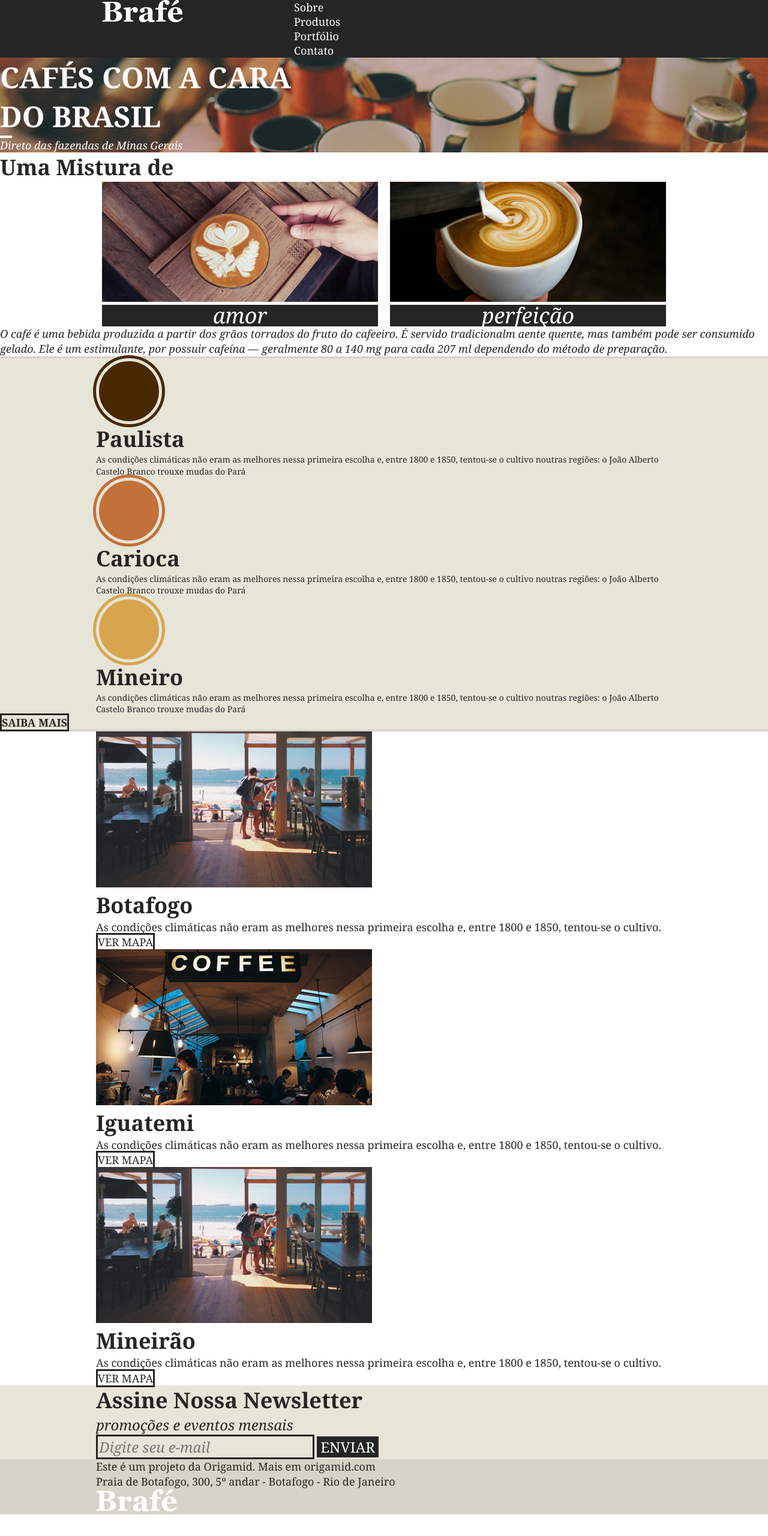
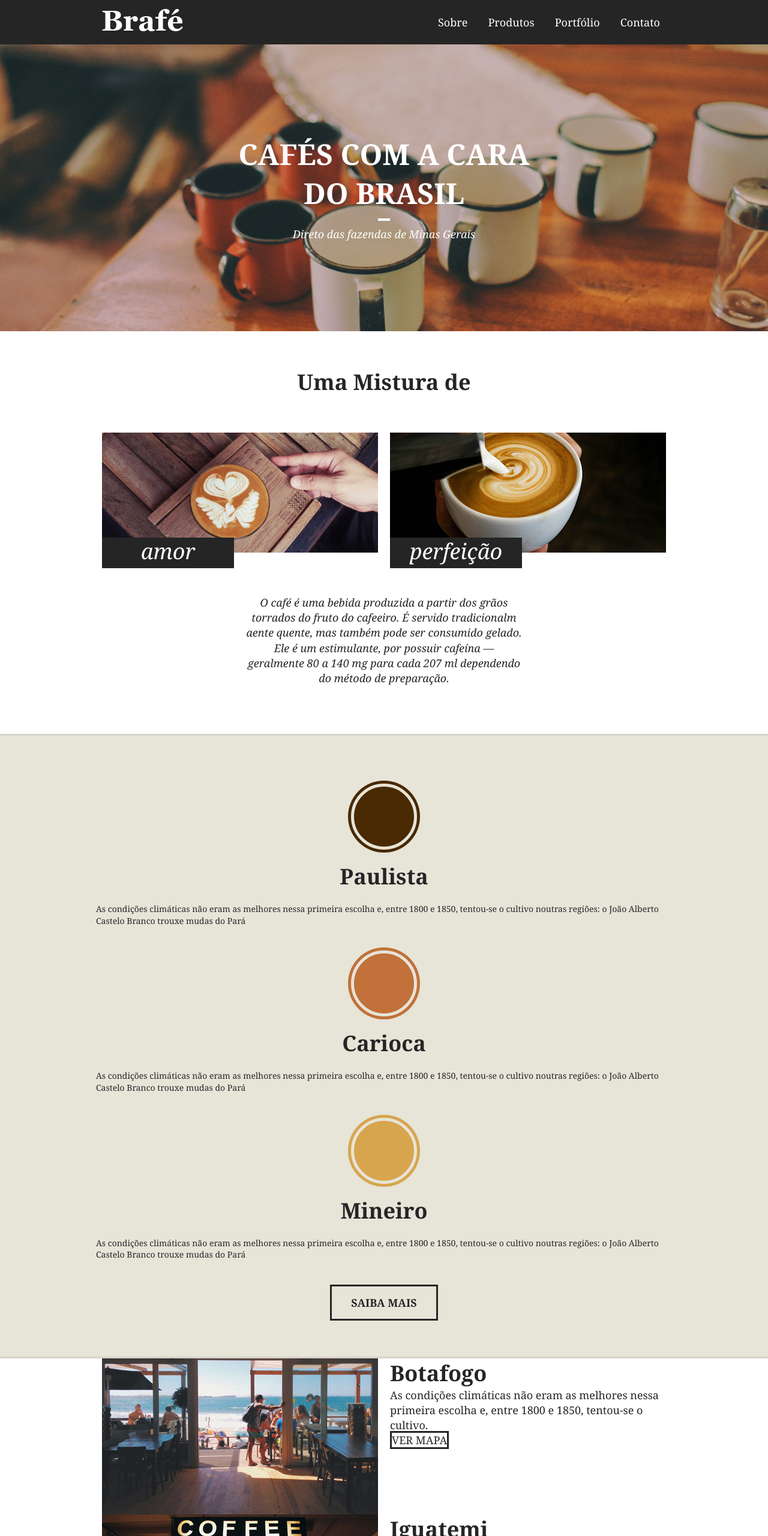
Before and after one commit to renancorreadev/Brafe_CSS_Grid, a plain HTML site: page index.html in a window 1280 px wide. Shown: the top 2560 px of the page at 60% size. Before the commit the page ends 2524 px from the top, so only its background shows below. Drawn offline with Linux system fonts and the light colour scheme.

Commit message:
feat: styling products

```diff
--- a/css/style.css
+++ b/css/style.css
@@ -14,16 +14,44 @@ body {
 	box-sizing: border-box;
 }
 
+img {
+	max-width: 100%;
+	display: block;
+}
+
 /* Menu */
 
 .menu {
 	background: #252525;
+	padding: 15px 0;
+}
+
+.menu-nav ul {
+	float: right;
+}
+
+.menu-nav ul li {
+	display: inline-block;
 }
 
 .menu-nav a {
 	text-decoration: none;
 	color: #fff;
 	font-size: 1.125em;
+	display: block;
+	padding: 10px;
+	margin-left: 10px;
+}
+
+@media (max-width: 739px) {
+	.menu-nav ul {
+		float: none;
+	}
+	.menu-nav ul li a {
+		margin-left: 0px;
+		padding-left: 0px;
+		padding-right: 8px;
+	}
 }
 
 /* Intro */
@@ -32,6 +60,8 @@ body {
 	background: url('../img/bg-intro.jpg') no-repeat center center;
 	background-size: cover;
 	color: #fff;
+	padding: 150px 0;
+	text-align: center;
 }
 
 .intro h1 {
@@ -45,6 +75,7 @@ body {
 	width: 20px;
 	height: 4px;
 	background: #fff;
+	margin: 10px auto;
 }
 
 .intro p {
@@ -52,10 +83,22 @@ body {
 	font-size: 1.125em;
 }
 
+@media (max-width: 739px) {
+	.intro {
+		padding: 60px 0;
+	}
+}
+
 /* Sobre */
+
+.sobre {
+	padding: 60px 0;
+}
 
 .sobre h2 {
 	font-size: 2.25em;
+	text-align: center;
+	margin-bottom: 60px;
 }
 
 .sobre-item h3 {
@@ -67,12 +110,19 @@ body {
 	font-weight: normal;
 	text-align: center;
 	position: relative;
+	width: 220px;
+	padding: 5px 0 10px 0;
+	top: -25px;
 }
+
 
 .sobre > p {
 	font-size: 1.125em;
 	line-height: 1.4em;
 	font-style: italic;
+	max-width: 460px;
+	margin: 20px auto;
+	text-align: center
 }
 
 /* Produtos */
@@ -81,10 +131,17 @@ body {
 	background: #e7e4d8;
 	border-top: 3px solid #d6d3c8;
 	border-bottom: 3px solid #d6d3c8;
+	padding: 60px 0;
+}
+
+.produtos-item {
+	margin-bottom: 40px;
 }
 
 .produtos-item h2 {
 	font-size: 2.25em;
+	text-align: center;
+	margin-bottom: 20px;
 }
 
 .produtos-item h2::before {
@@ -96,6 +153,7 @@ body {
 	border-radius: 50%;
 	border: 5px solid #e7e4d8;
 	box-shadow: 0 0 0 5px currentColor;
+	margin: 20px auto
 }
 
 h2.produtos-paulista::before {
@@ -123,6 +181,10 @@ h2.produtos-mineiro::before {
 	font-size: 1.125em;
 	font-weight: bold;
 	text-transform: uppercase;
+	display: block;
+	width: 180px;
+	padding: 15px 0;
+	margin: 0 auto;
 }
 
 /* Locais */
--- a/index.html
+++ b/index.html
@@ -62,28 +62,35 @@ aente quente, mas também pode ser consumido gelado. Ele é um estimulante, por
 		<a class="produtos-btn" href="#">Saiba Mais</a>
 	</section>
 
-	<section class="locais container">
-		<div class="locais-item">
-			<img src="img/botafogo.jpg" alt="Brafé unidade Botafogo">
-			<div>
+	<section class="locais ">
+		<div class="locais-item container">
+			<div class="grid-6">
+				<img src="img/botafogo.jpg" alt="Brafé unidade Botafogo">
+			</div>
+			<di class="grid-6">
 				<h2>Botafogo</h2>
 				<p>As condições climáticas não eram as melhores nessa primeira escolha e, entre 1800 e 1850, tentou-se o cultivo.</p>
 				<a href="#">Ver Mapa</a>
 			</div>
 		</div>
 
-		<div class="locais-item">
+		<div class="locais-item container">
+			<div class="grid-6">
 			<img src="img/iguatemi.jpg" alt="Brafé unidade Iguatemi">
-			<div>
+			</div>
+			<div class="grid-6">
 				<h2>Iguatemi</h2>
 				<p>As condições climáticas não eram as melhores nessa primeira escolha e, entre 1800 e 1850, tentou-se o cultivo.</p>
 				<a href="#">Ver Mapa</a>
 			</div>
 		</div>
 
-		<div class="locais-item">
-			<img src="img/botafogo.jpg" alt="Brafé unidade Mineirão">
-			<div>
+		<div class="locais-item container">
+			<div class="grid-6">
+				<img src="img/botafogo.jpg" alt="Brafé unidade Mineirão">
+			</div>
+
+			<div class="grid-6">
 				<h2>Mineirão</h2>
 				<p>As condições climáticas não eram as melhores nessa primeira escolha e, entre 1800 e 1850, tentou-se o cultivo.</p>
 				<a href="#">Ver Mapa</a>
@@ -94,11 +101,11 @@ aente quente, mas também pode ser consumido gelado. Ele é um estimulante, por
 
 	<section class="assine">
 		<div class="container">
-			<div class="assine-info">
+			<div class="assine-info grid-6">
 				<h2>Assine Nossa Newsletter</h2>
 				<p>promoções e eventos mensais</p>
 			</div>
-			<form>
+			<form class="grid-6">
 				<label>E-mail</label>
 				<input type="text" placeholder="Digite seu e-mail">
 				<button type="submit">Enviar</button>
@@ -108,8 +115,14 @@ aente quente, mas também pode ser consumido gelado. Ele é um estimulante, por
 
 	<footer class="footer">
 		<div class="container">
-			<p>Este é um projeto da Origamid. Mais em origamid.com<br>Praia de Botafogo, 300, 5º andar - Botafogo - Rio de Janeiro</p>
-			<img src="img/brafe.png" alt="Brafé">
+			<div class="grid-6">
+				<p >Este é um projeto da Origamid. Mais em origamid.com<br>Praia de Botafogo, 300, 5º andar - Botafogo - Rio de Janeiro</p>
+			</div>
+
+			<div class="grid-6">
+				<img  src="img/brafe.png" alt="Brafé">
+			</div>
+
 		</div>
 	</footer>
 
```
